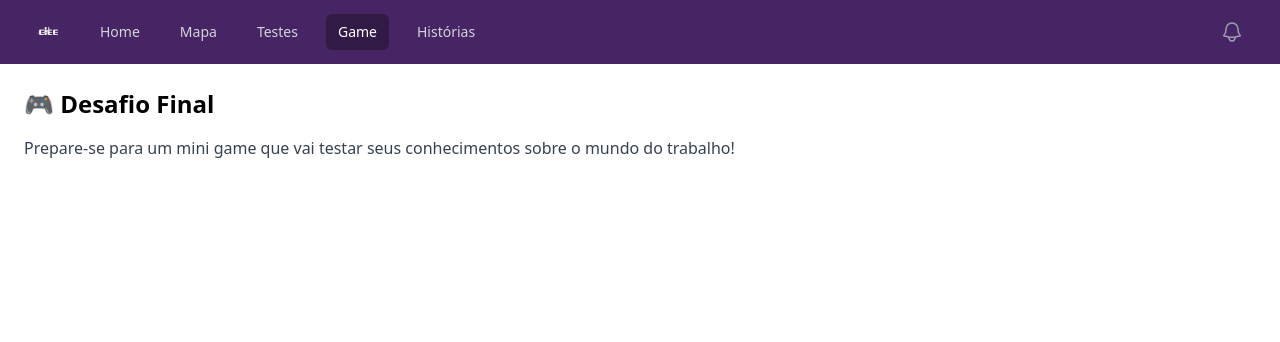
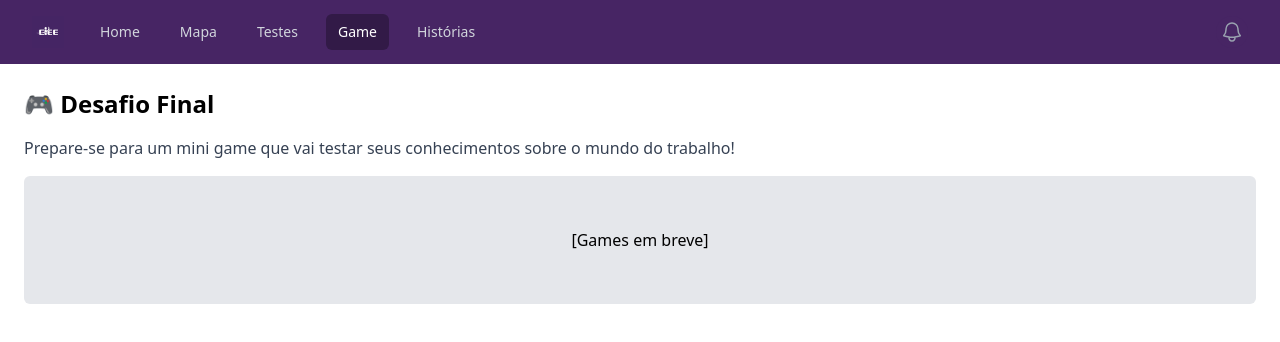
Before and after one commit to APB-Abner/Semana-trabalhador, a React (Vite) app: page /game in a window 1280 px wide. Shown: the top 342 px of the page. Built offline with nearby package versions, Linux system fonts and the light colour scheme.

Commit message:
feat: add placeholder for upcoming games in Game component

```diff
--- a/src/pages/Game.jsx
+++ b/src/pages/Game.jsx
@@ -3,6 +3,8 @@ export default function Game() {
         <div className="p-6">
             <h2 className="text-2xl font-bold">🎮 Desafio Final</h2>
             <p className="mt-4 text-gray-700">Prepare-se para um mini game que vai testar seus conhecimentos sobre o mundo do trabalho!</p>
+            <div className="bg-gray-200 h-32 mt-4 rounded-md flex items-center justify-center">[Games em breve]</div>
+
         </div>
     );
 }
```
